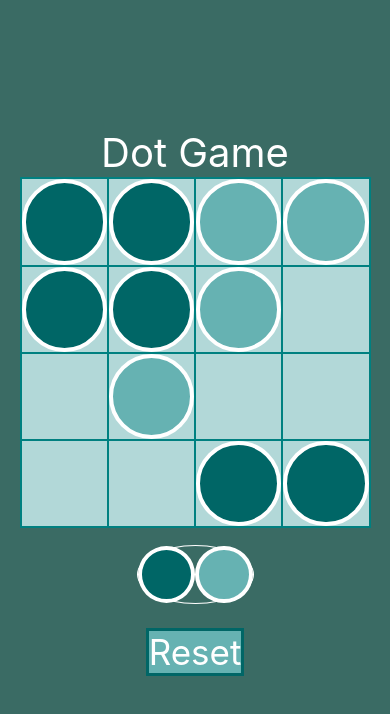
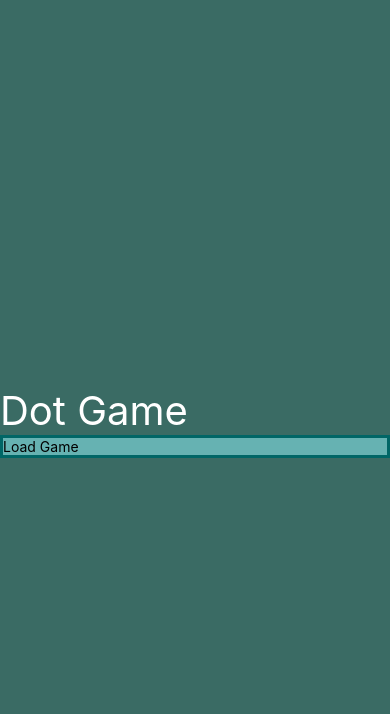
Before and after one commit to VictorHSandi/dot-game, a React Native app: screen / in a window 390 px wide. Shown: the top 714 px of the page. Built offline with nearby package versions, Linux system fonts and the light colour scheme.

Commit message:
home screen

```diff
--- a/App.js
+++ b/App.js
@@ -1,9 +1,12 @@
 import { StatusBar } from 'expo-status-bar';
 import { StyleSheet, Text, View, Pressable } from 'react-native';
 import React, { useState } from "react";
+import { NavigationContainer } from '@react-navigation/native';
+import { createNativeStackNavigator } from '@react-navigation/native-stack';
+import { registerRootComponent } from 'expo';
 import dot from './assets/dots.png'
 
-export default function App() {
+function App({navigation}) {
   const [board, setMap] = useState([['f', 'f', 'e', 'e'], // row 1 temp test size
       ['f', 'f', 'e', ''], // row 2
       ['', 'e', '', ''], // row 3
@@ -156,12 +159,46 @@ const selectorPress = (currentDot) => {
   );
 }
 
+//home screen/menu stuff--------
+const Stack = createNativeStackNavigator();
+function myStack() {
+  return (
+    <NavigationContainer>
+      <Stack.Navigator initialRouteName="Home">
+        <Stack.Screen name="Home" component={Home} options={{ headerShown: false}} />
+        <Stack.Screen name="App" component={App} />
+      </Stack.Navigator>
+    </NavigationContainer>
+  );
+}
+//registerRootComponent sets myStack as the entry point of the program
+export default registerRootComponent(myStack)
+
+function Home({navigation}) {
+  return (
+    <View style={styles.homeScreen}>
+      <Text style={styles.text}>Dot Game</Text>
+      <Pressable
+      onPress={() => navigation.navigate('App')}
+      style={styles.button}>
+        <Text>Load Game</Text>
+      </Pressable>
+    </View>
+  );
+}
+
 const styles = StyleSheet.create({
   container: {
     flex: 1,
     backgroundColor: '#3a6b64',
     alignItems: 'center',
     justifyContent: 'center',
+  },
+  homeScreen: {
+    flex: 1,
+    backgroundColor: '#3a6b64',
+    flexDirection: 'column',
+    justifyContent:'center',
   },
   text: {
     fontSize: 40,
```
Also changed, not shown: Home.js (deleted), 2 other files (tests, documents, lock files or other folders).
